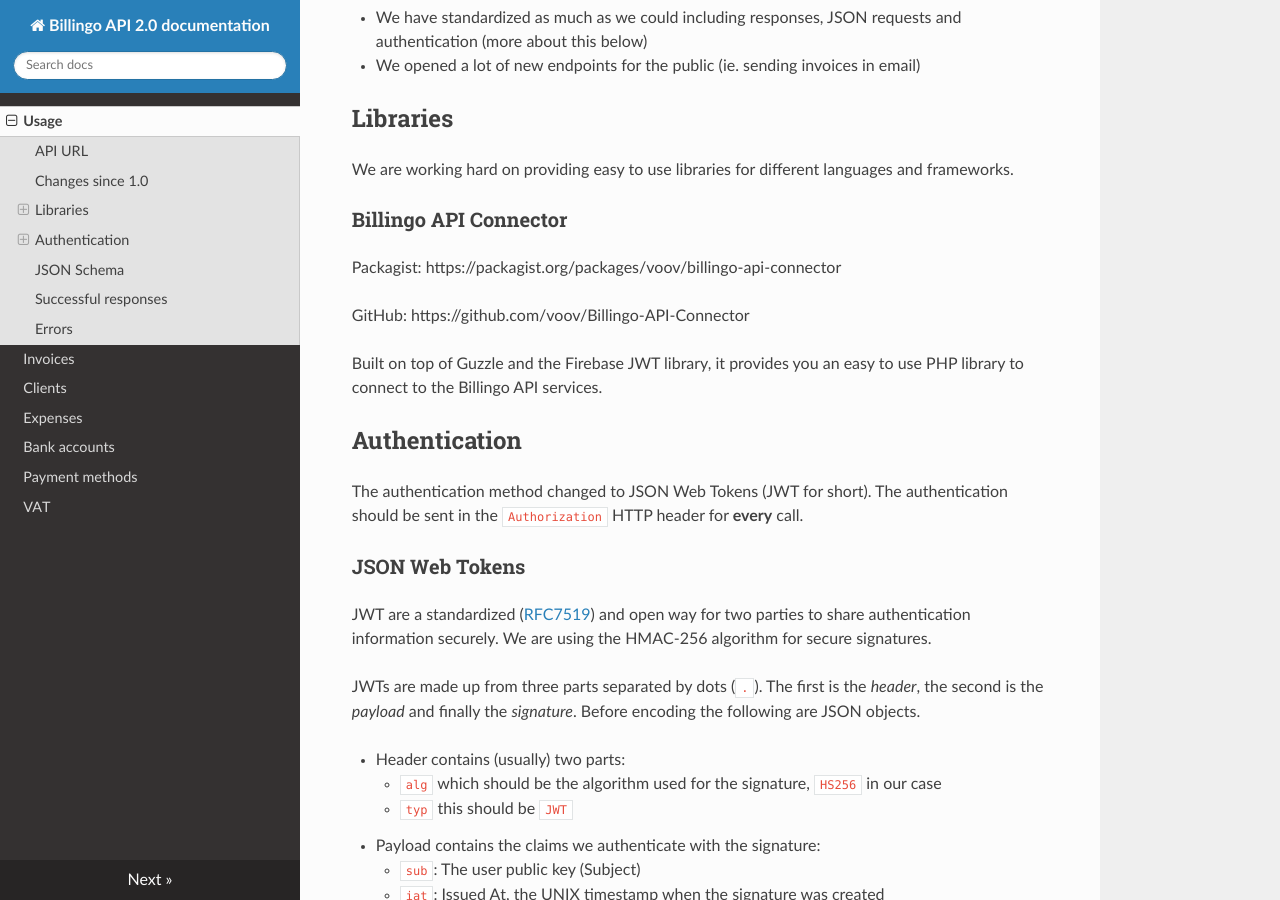
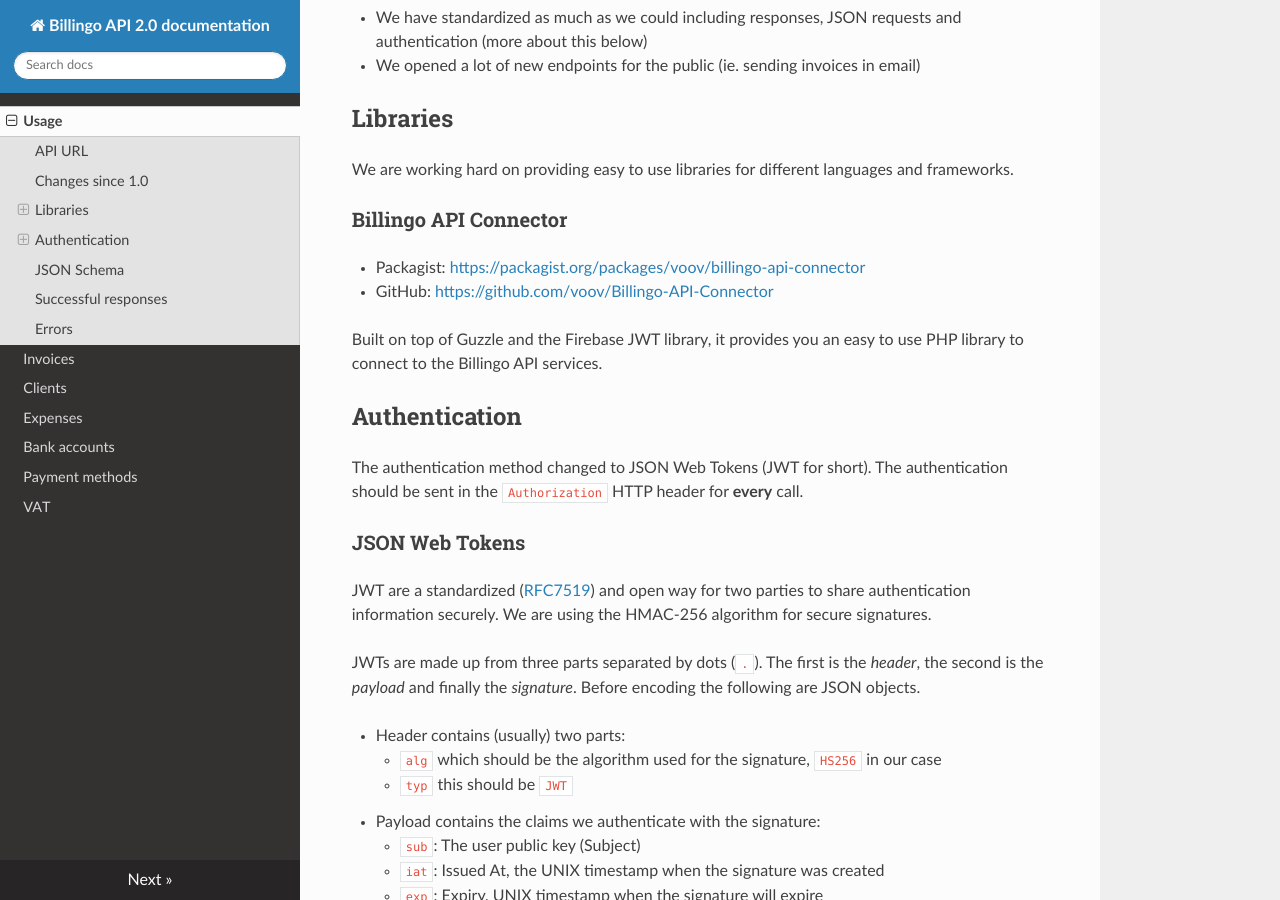
Before and after one commit to octonull/Billingo-API-docs, an MkDocs documentation site: the page built from docs/index.md, in a window 1280 px wide and 900 px high, scrolled down 507 px. Built offline with MkDocs 1.6.1, drawn with Linux system fonts in a browser that asks for light colours; nearby versions of some CDN libraries; old or Windows-style settings are respelled for this version of MkDocs; part of the change alters nothing that is shown.

Commit message:
link javítás

```diff
--- a/docs/index.md
+++ b/docs/index.md
@@ -30,9 +30,8 @@ We are working hard on providing easy to use libraries for different languages a
 
 ### Billingo API Connector
 
-Packagist: https://packagist.org/packages/voov/billingo-api-connector
-
-GitHub: https://github.com/voov/Billingo-API-Connector
+- Packagist: [https://packagist.org/packages/voov/billingo-api-connector](https://packagist.org/packages/voov/billingo-api-connector)
+- GitHub: [https://github.com/voov/Billingo-API-Connector](https://github.com/voov/Billingo-API-Connector)
 
 Built on top of Guzzle and the Firebase JWT library, it provides you an easy to use PHP library to connect to the Billingo API services.
 
```
